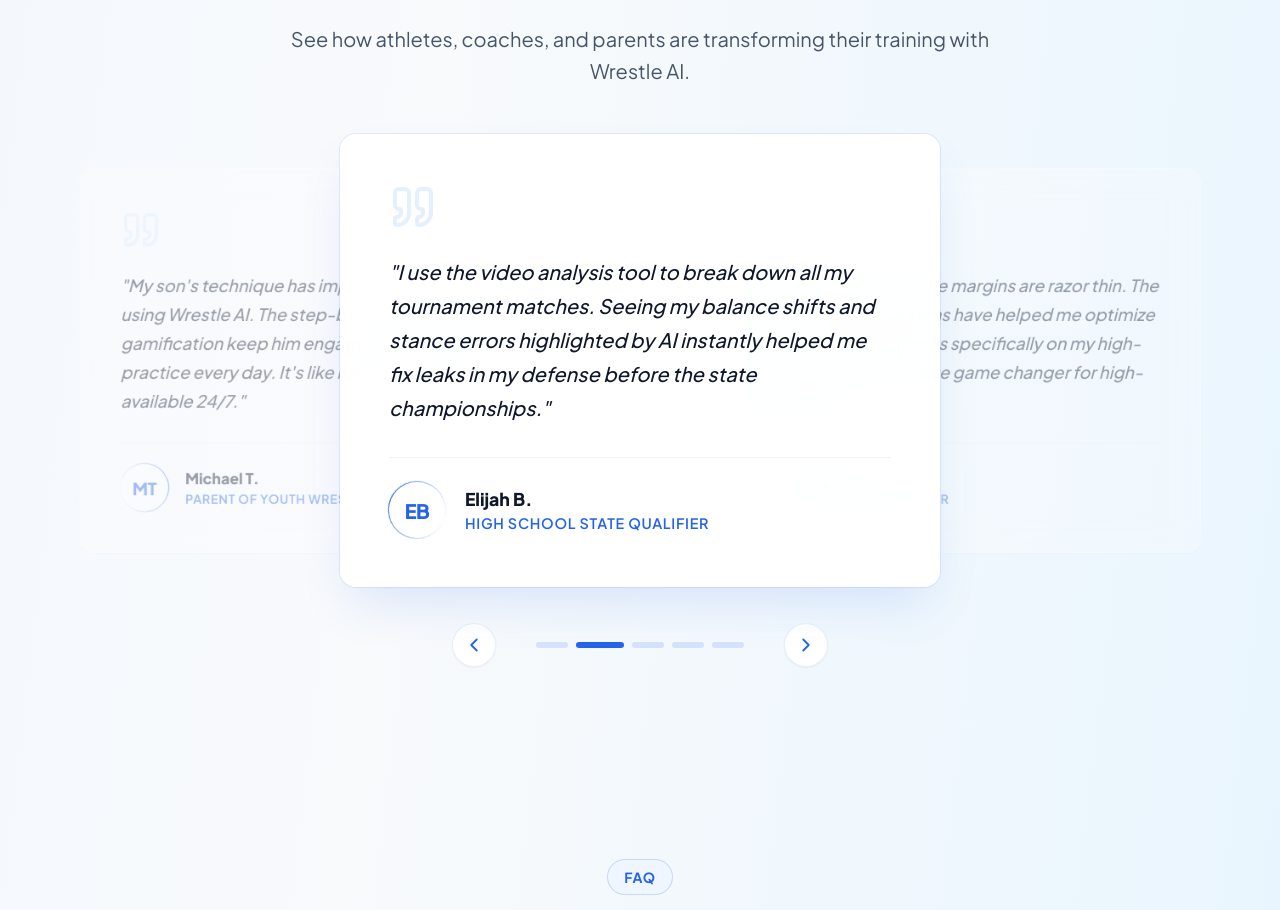
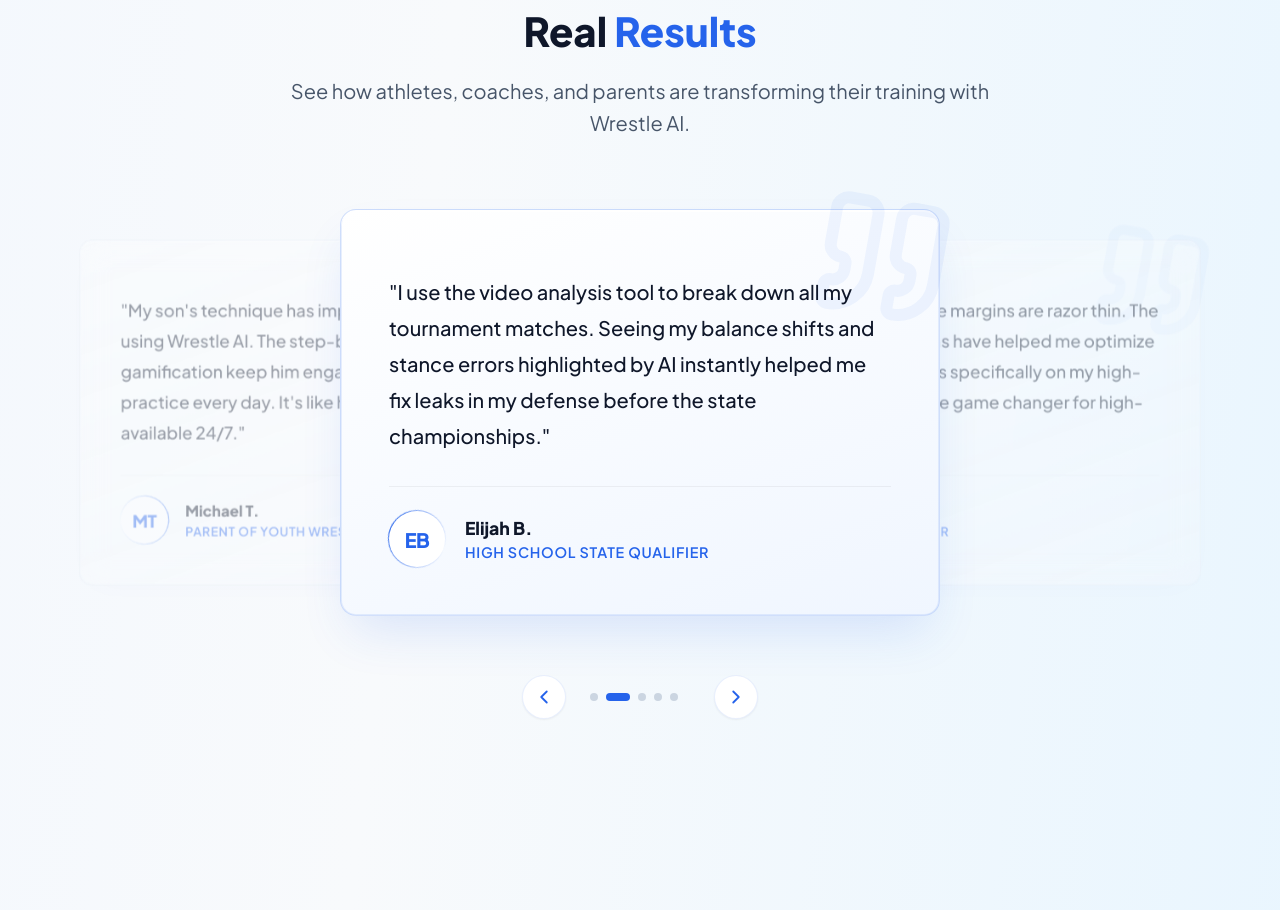
Before and after one commit to draftworks-repos/wrestleAI, a React (Vite) app: page / in a window 1280 px wide. Shown: the part 6900-7810 px from the top of the page. Built offline with nearby package versions, Linux system fonts and the light colour scheme.

Commit message:
testimonials updated

```diff
--- a/components/Testimonials.tsx
+++ b/components/Testimonials.tsx
@@ -104,6 +104,7 @@
     <section className="testimonials-section">
       <div className="testimonials-container">
         <div className="testimonials-header">
+          <span className="section-label">Testimonials</span>
           <h2 className="testimonials-title">
             Real <span className="text-brand-primary">Results</span>
           </h2>
--- a/styles/Testimonials.css
+++ b/styles/Testimonials.css
@@ -79,19 +79,28 @@
   position: absolute;
   width: 90%;
   max-width: 600px;
-  background: rgba(255, 255, 255, 0.7);
+  background: linear-gradient(
+    160deg,
+    rgba(255, 255, 255, 0.8) 0%,
+    rgba(248, 250, 255, 0.7) 100%
+  );
   backdrop-filter: blur(16px);
   -webkit-backdrop-filter: blur(16px);
-  border: 1px solid rgba(255, 255, 255, 0.9);
+  border: 1px solid rgba(226, 232, 240, 0.6);
   border-radius: var(--radius-2xl);
   padding: 2.5rem 2rem;
   display: flex;
   flex-direction: column;
   justify-content: space-between;
+  box-shadow:
+    0 10px 40px -10px rgba(37, 99, 235, 0.05),
+    inset 0 2px 0 0 rgba(255, 255, 255, 0.6),
+    inset 0 0 0 1px rgba(37, 99, 235, 0.03);
 
   /* Smooth 3D animation settings */
   transition: all 0.6s cubic-bezier(0.25, 1, 0.5, 1);
-  will-change: transform, opacity, z-index, box-shadow;
+  will-change:
+    transform, opacity, z-index, box-shadow, border-color, background;
 
   /* Start hidden by default */
   opacity: 0;
@@ -115,10 +124,12 @@
   opacity: 1;
   z-index: 10;
   transform: scale(1) translateX(0);
+  background: linear-gradient(160deg, #ffffff 0%, #f0f6ff 100%);
   box-shadow:
     0 25px 50px -12px rgba(37, 99, 235, 0.15),
-    0 0 0 1px rgba(37, 99, 235, 0.1);
-  background: rgba(255, 255, 255, 0.95);
+    inset 0 2px 0 0 rgba(255, 255, 255, 1),
+    inset 0 0 0 1px rgba(37, 99, 235, 0.1);
+  border-color: rgba(37, 99, 235, 0.2);
   pointer-events: auto;
 }
 
@@ -129,7 +140,6 @@
   transform: scale(0.85) translateX(-60%);
   pointer-events: auto; /* Allow clicking to navigate */
   cursor: pointer;
-  box-shadow: var(--shadow-sm);
 }
 
 /* Next Card (Shifted Right, Scaled Down) */
@@ -139,7 +149,6 @@
   transform: scale(0.85) translateX(60%);
   pointer-events: auto; /* Allow clicking to navigate */
   cursor: pointer;
-  box-shadow: var(--shadow-sm);
 }
 
 /* Hover effects for side cards to show they are clickable */
@@ -182,23 +191,28 @@
    Card Internal Contents
 ------------------------------------------------------------- */
 .test-quote-icon {
-  color: var(--color-brand-accent);
-  margin-bottom: 1.5rem;
-  opacity: 0.7;
-  flex-shrink: 0;
+  position: absolute;
+  top: 1.5rem;
+  right: 2rem;
+  color: rgba(37, 99, 235, 0.06);
+  transform: scale(3) rotate(10deg);
+  z-index: 0;
+  pointer-events: none;
 }
 
 .test-content {
   flex-grow: 1;
   margin-bottom: 2rem;
+  margin-top: 1rem;
+  position: relative;
+  z-index: 2;
 }
 
 .test-quote-text {
-  font-size: 1.1rem;
-  line-height: 1.7;
+  font-size: 1.15rem;
+  line-height: 1.8;
   color: var(--color-brand-dark);
   font-weight: 500;
-  font-style: italic;
   margin: 0;
 }
 
@@ -308,7 +322,7 @@
   display: flex;
   align-items: center;
   justify-content: center;
-  gap: 1.5rem;
+  gap: 0.5rem;
   margin-top: 4.5rem;
 }
 
@@ -337,23 +351,22 @@
 .test-dots {
   display: flex;
   gap: 0.5rem;
+  width: 100px;
 }
 
 .test-dot {
-  width: 32px;
-  height: 6px;
-  border-radius: 4px;
-  background: rgba(37, 99, 235, 0.15);
+  width: 0.5rem;
+  height: 0.5rem;
+  border-radius: 50%;
+  background-color: #cbd5e1;
   border: none;
   cursor: pointer;
-  transition: all 0.3s ease;
-}
-
-.test-dot:hover {
-  background: rgba(37, 99, 235, 0.4);
+  padding: 0;
+  transition: all 0.3s;
 }
 
 .test-dot.active {
   background: var(--color-brand-primary);
-  width: 48px;
+  width: 1.5rem;
+  border-radius: 1rem;
 }
```
